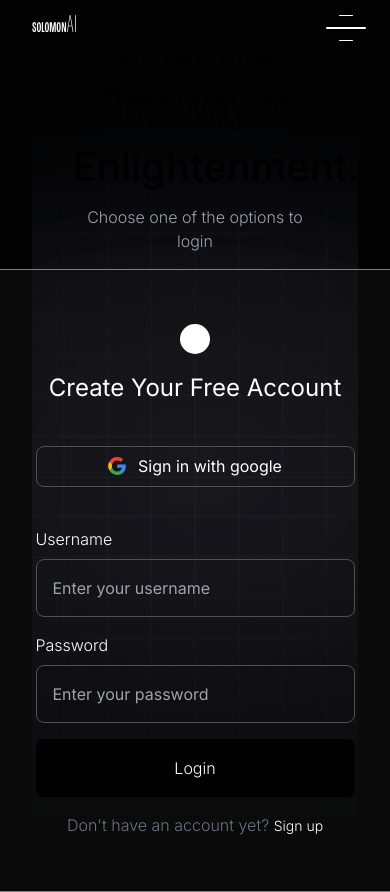
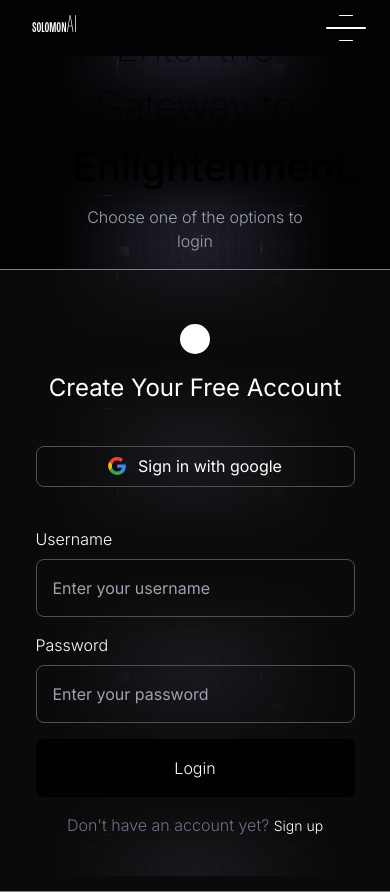
Before and after one commit to slimmsyd/SOLOMON_V3, a Next.js app in the folder solomon_ai/: page /login in a window 390 px wide. Built offline with nearby package versions, Linux system fonts and the light colour scheme.

Commit message:
updated the background URL

```diff
--- a/solomon_ai/src/app/globals.css
+++ b/solomon_ai/src/app/globals.css
@@ -157,6 +157,13 @@ nav button {
   background-size: cover;
   height: 100vh;
 
+}
+
+@media screen and (max-width: 1000px)
+{
+  .bodyWrapper {
+    background-size: contain;
+  }
 }
 /* BODY WRAPPER CODE  */
 
```
